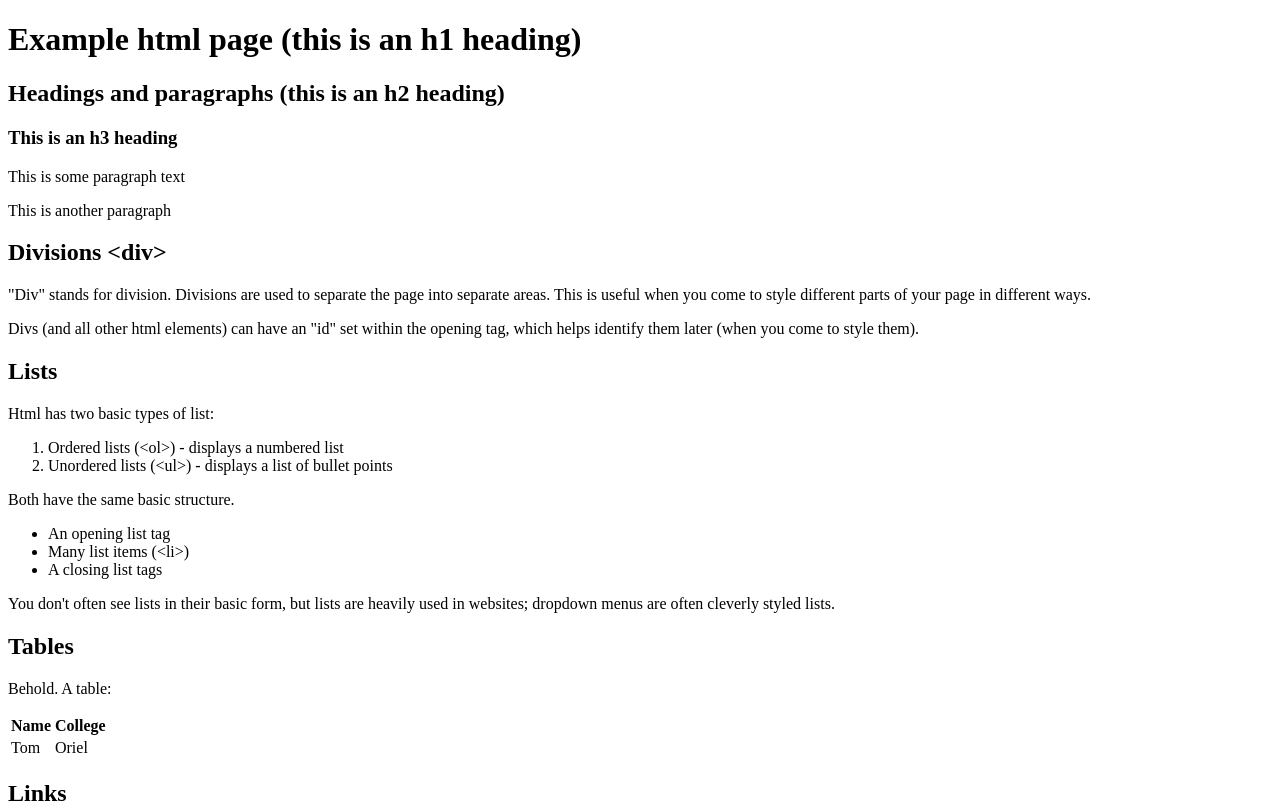
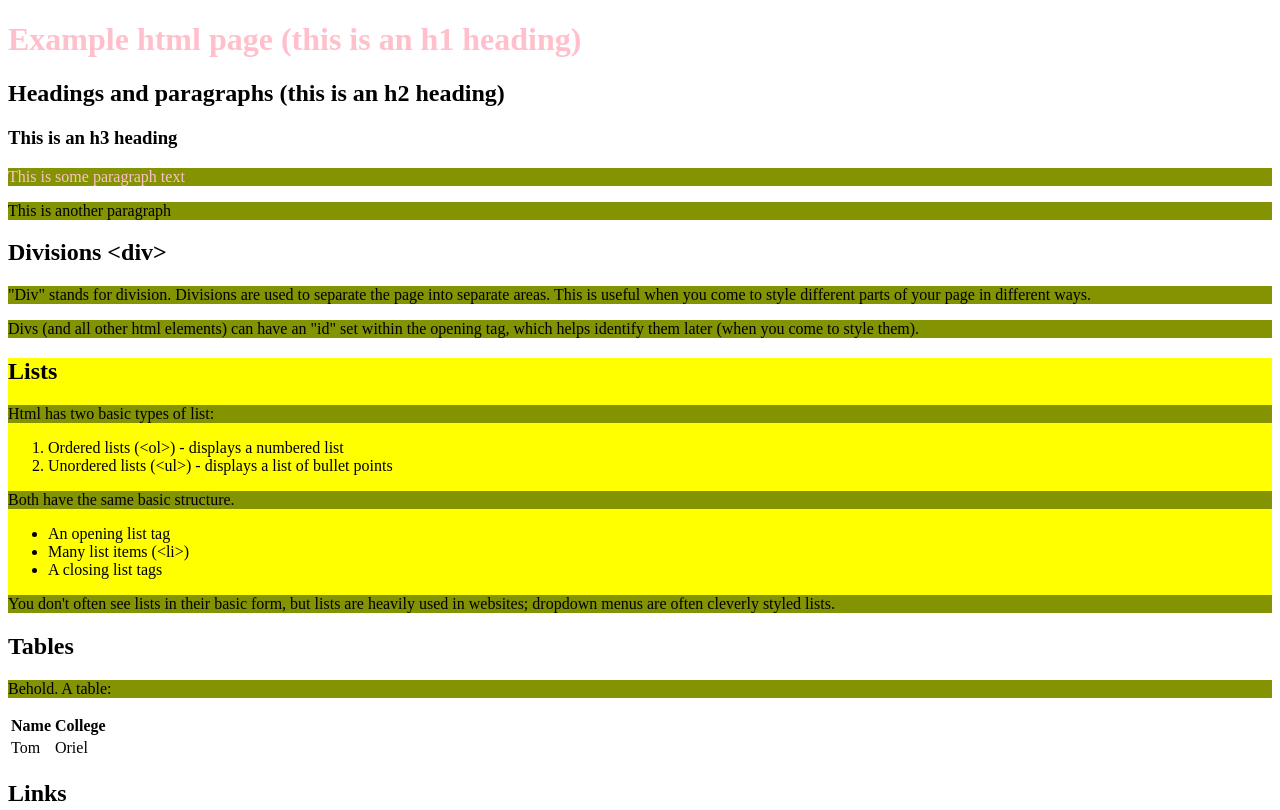
Before and after one commit to tomclose/first_site, a plain HTML site: page html_example.html in a window 1280 px wide. Shown: the top 810 px of the page. Drawn offline with Linux system fonts and the light colour scheme.

Commit message:
Added CSS

```diff
--- a/html_example.html
+++ b/html_example.html
@@ -2,16 +2,23 @@
 <html>
   <head>
     <title>Example html page</title>
+    <style>
+      h1 { color: red; }
+      p { background-color: #839302; }
+      div#lists { background-color: yellow; }
+      .special {color: pink;}
+
+    </style>
 
   </head>
 
   <body>
-    <h1>Example html page (this is an h1 heading)</h1>
+    <h1 class="special">Example html page (this is an h1 heading)</h1>
 
     <h2>Headings and paragraphs (this is an h2 heading)</h2>
     <h3>This is an h3 heading</h3>
 
-    <p>This is some paragraph text</p>
+    <p class="special">This is some paragraph text</p>
     <p>This is another paragraph</p>
 
     <!--- This is a comment. It won't show up in the page, but you will
```
